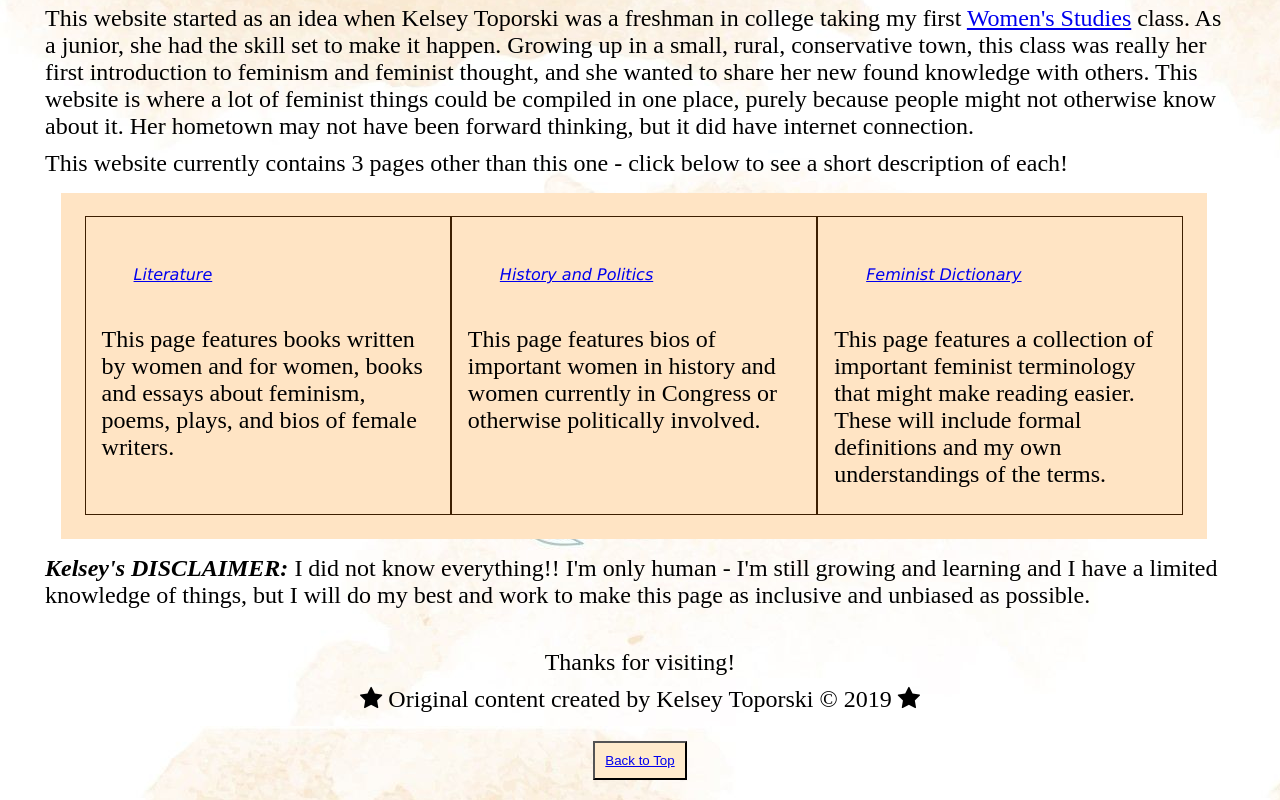
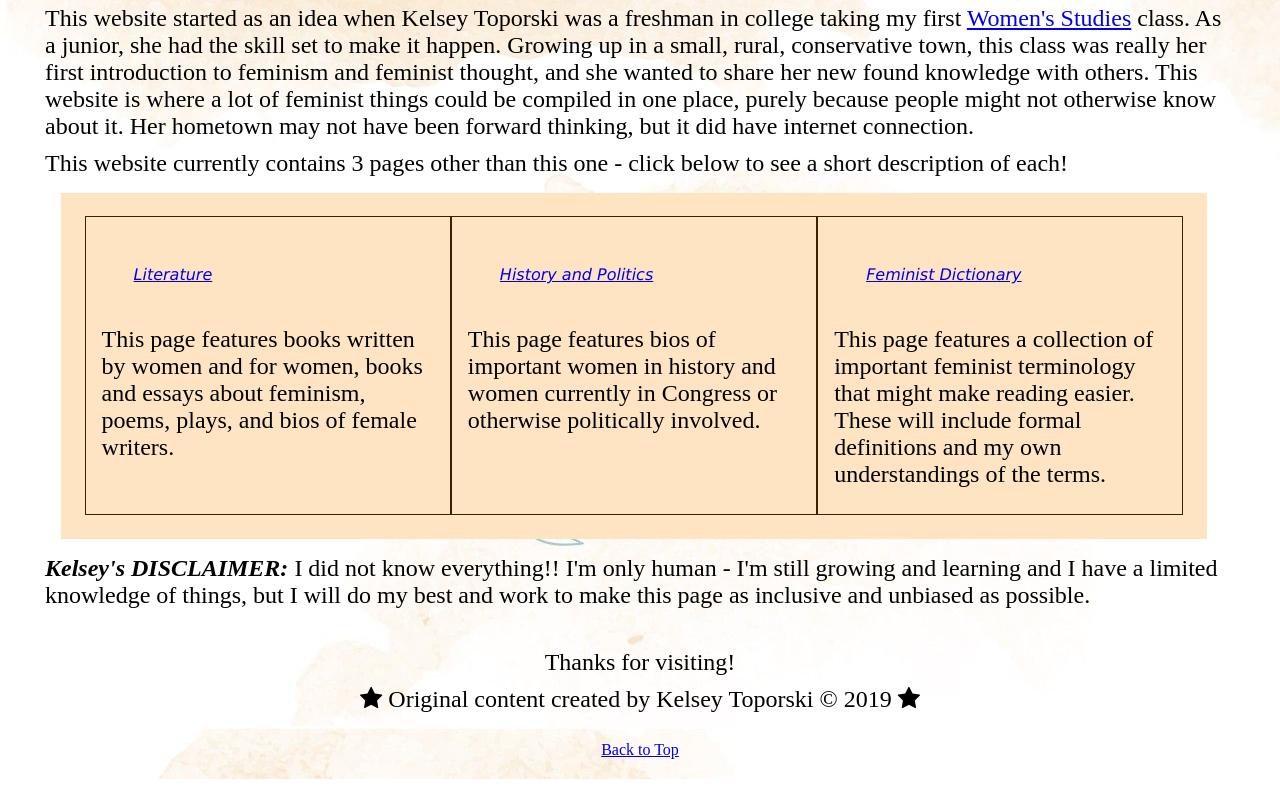
Before and after one commit to rheaach/womens-web-final, a plain HTML site: page index.html in a window 1280 px wide. Shown: the part 1274-2074 px from the top of the page. After the commit the page ends 2053 px from the top, so only its background shows below. Drawn offline with Linux system fonts and the light colour scheme.

Commit message:
Update index.html

```diff
--- a/index.html
+++ b/index.html
@@ -94,7 +94,7 @@
       <i class="fa fa-star"></i>
     </p>
     <br>
-    <button> <a href="#main">Back to Top</a></button>
+<a href="#main">Back to Top</a>
 
   </footer>
   </main>
```
